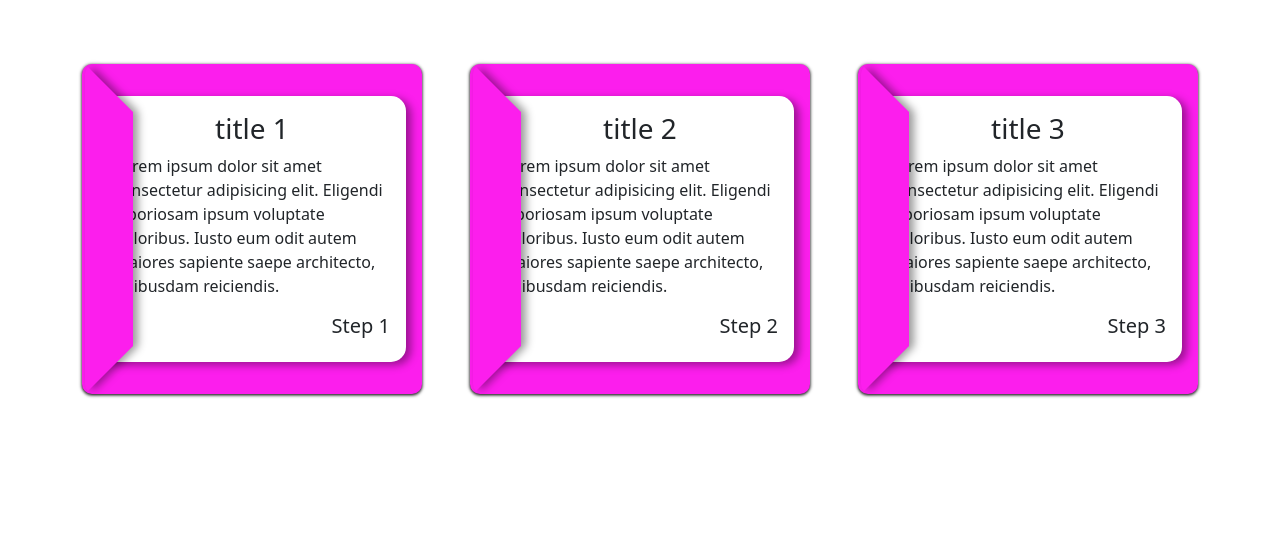
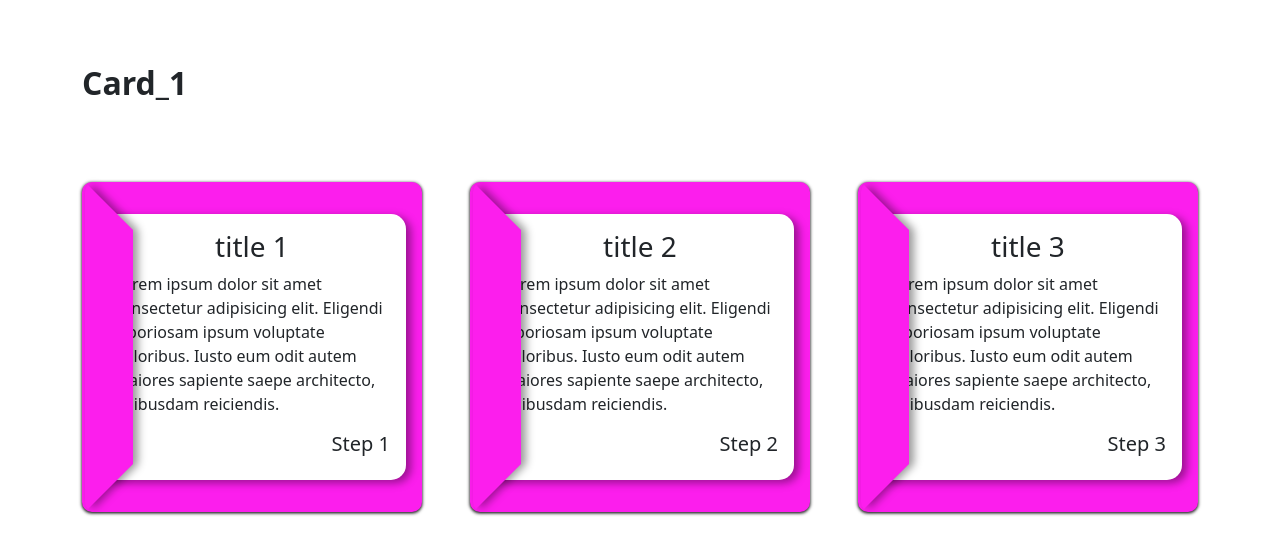
Before and after one commit to Angel-of-codes/card_1, a plain HTML site: page index.html in a window 1280 px wide. Drawn offline with nearby package versions, Linux system fonts and the light colour scheme.

Commit message:
code modify-1

```diff
--- a/index.html
+++ b/index.html
@@ -57,6 +57,9 @@
 
     <section class="container">
         <div class="row mt-3 g-5">
+            <div class="mb-4">
+                <h2 class="fw-bold">Card_1</h2>
+            </div>
             <div class="col-md-4">
                 <div class="items">
                     <div class="layer">
```
